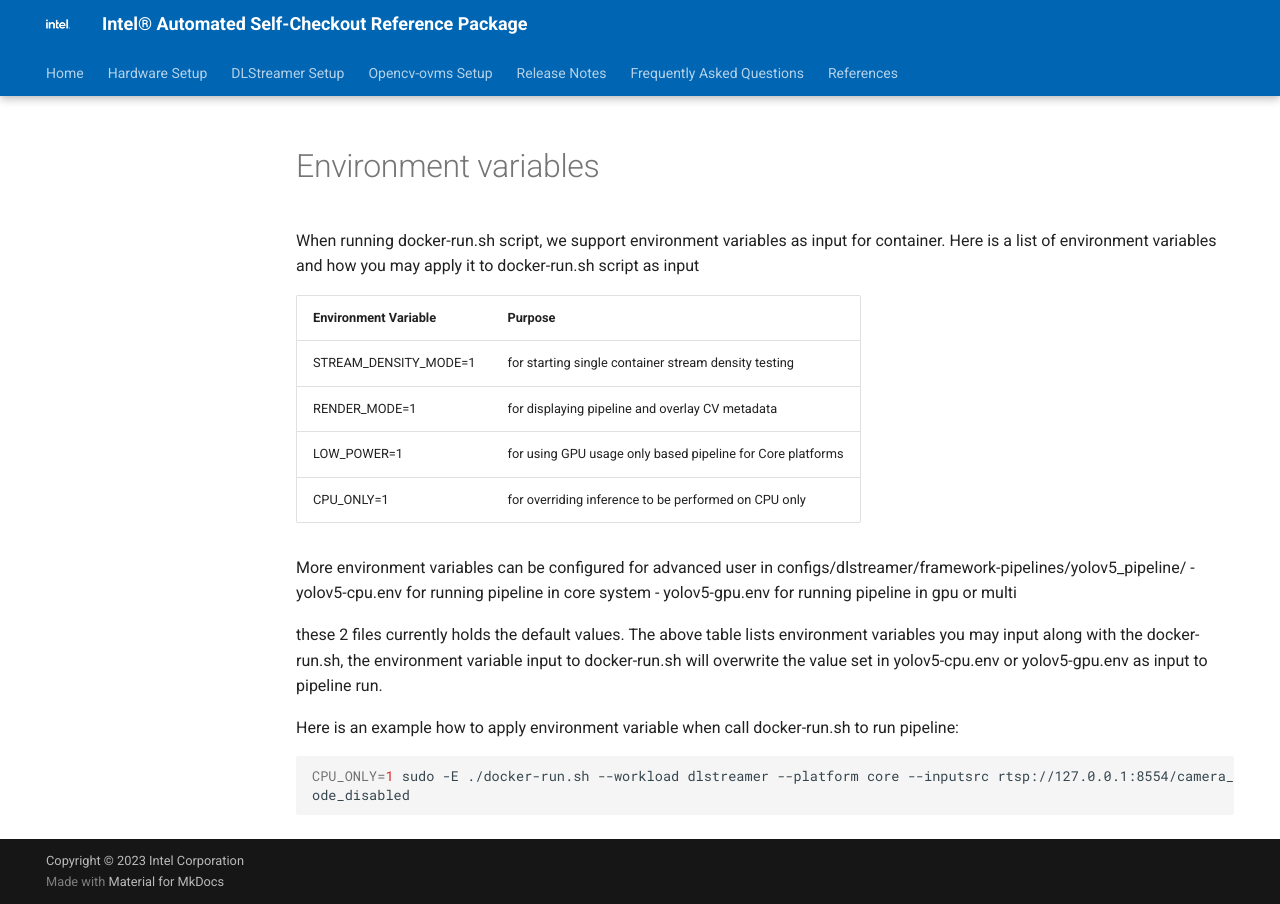
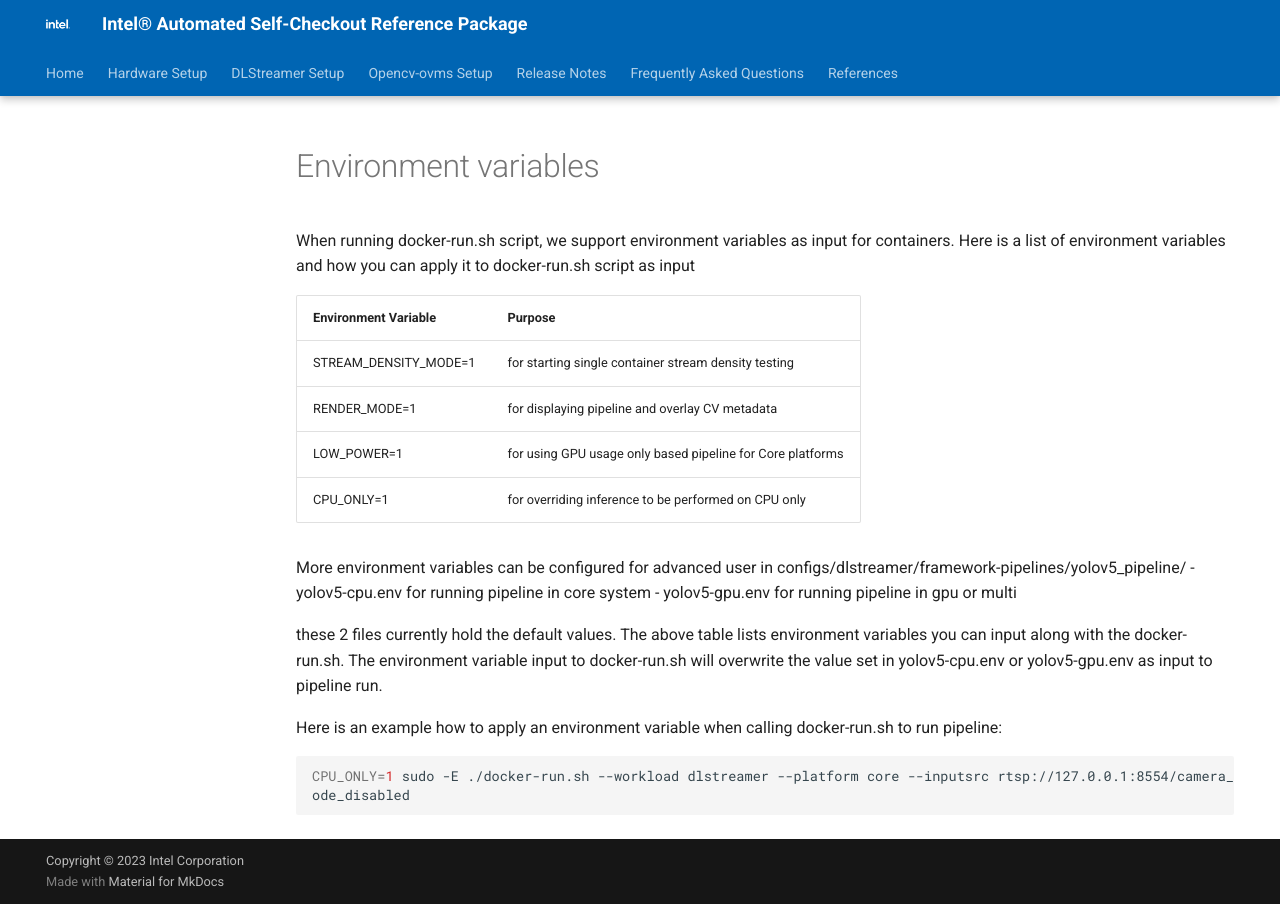
Before and after one commit to intel-retail/automated-self-checkout, an MkDocs documentation site: the page built from docs_src/environment_variables.md, in a window 1280 px wide. Built offline with MkDocs 1.6.1 and Material for MkDocs 9.7.7, drawn with Linux system fonts in a browser that asks for light colours; comment, search, counter and statistics services are not loaded.

Commit message:
docs: fix comments
Signed-off-by: Valina Li <valina.li@intel.com>

````diff
--- a/docs_src/environment_variables.md
+++ b/docs_src/environment_variables.md
@@ -1,4 +1,4 @@
-When running docker-run.sh script, we support environment variables as input for container. Here is a list of environment variables and how you may apply it to docker-run.sh script as input
+When running docker-run.sh script, we support environment variables as input for containers. Here is a list of environment variables and how you can apply it to docker-run.sh script as input
 
 | Environment Variable   | Purpose                                                                 |
 | -----------------------| ------------------------------------------------------------------------|
@@ -11,9 +11,9 @@
     - yolov5-cpu.env for running pipeline in core system
     - yolov5-gpu.env for running pipeline in gpu or multi
 
-these 2 files currently holds the default values. The above table lists environment variables you may input along with the docker-run.sh, the environment variable input to docker-run.sh will overwrite the value set in yolov5-cpu.env or yolov5-gpu.env as input to pipeline run.
+these 2 files currently hold the default values. The above table lists environment variables you can input along with the docker-run.sh. The environment variable input to docker-run.sh will overwrite the value set in yolov5-cpu.env or yolov5-gpu.env as input to pipeline run.
 
-Here is an example how to apply environment variable when call docker-run.sh to run pipeline:
+Here is an example how to apply an environment variable when calling docker-run.sh to run pipeline:
 ```bash
 CPU_ONLY=1 sudo -E ./docker-run.sh --workload dlstreamer --platform core --inputsrc rtsp://127.0.0.1:8554/camera_0 --ocr_disabled --barc
 ode_disabled
````
Also changed, not shown: docs_src/OVMS/pipelinerun.md (+2 -2 lines), docs_src/pipelinerun.md (+1 -1 lines).
